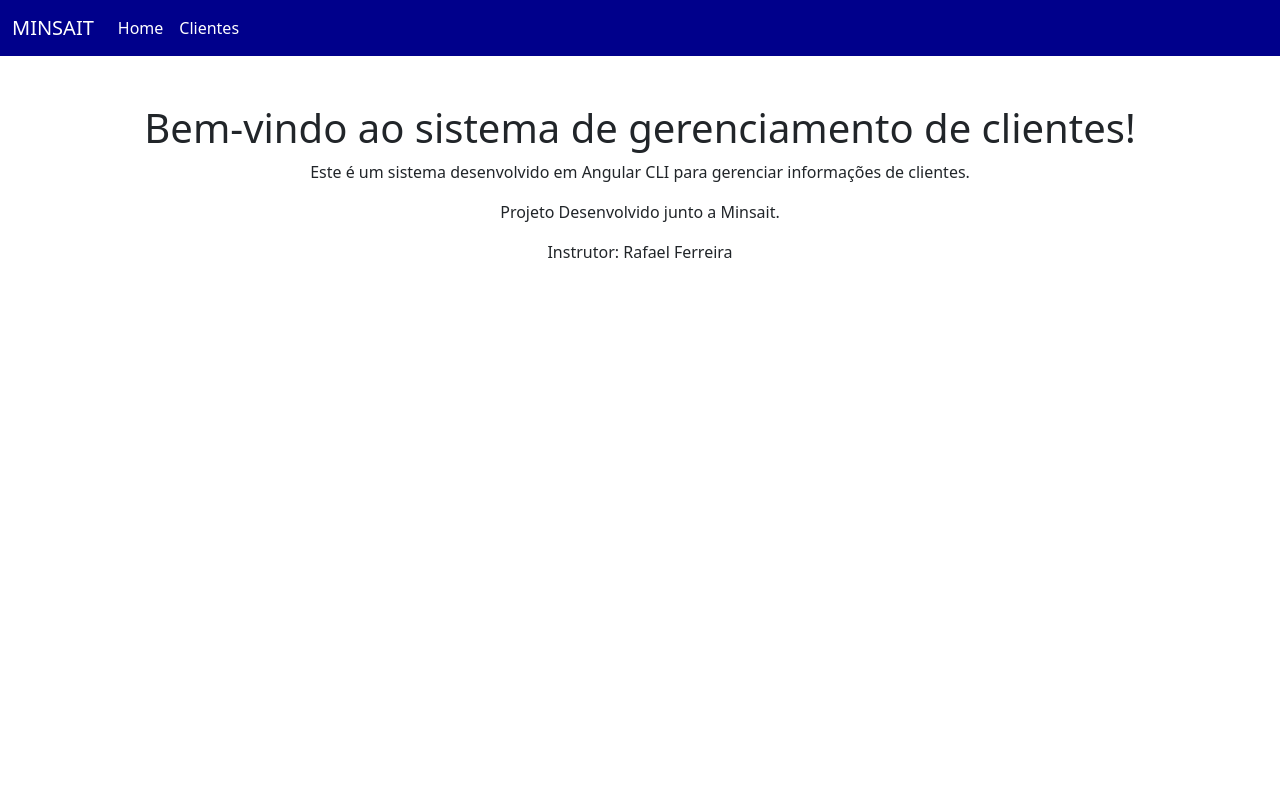
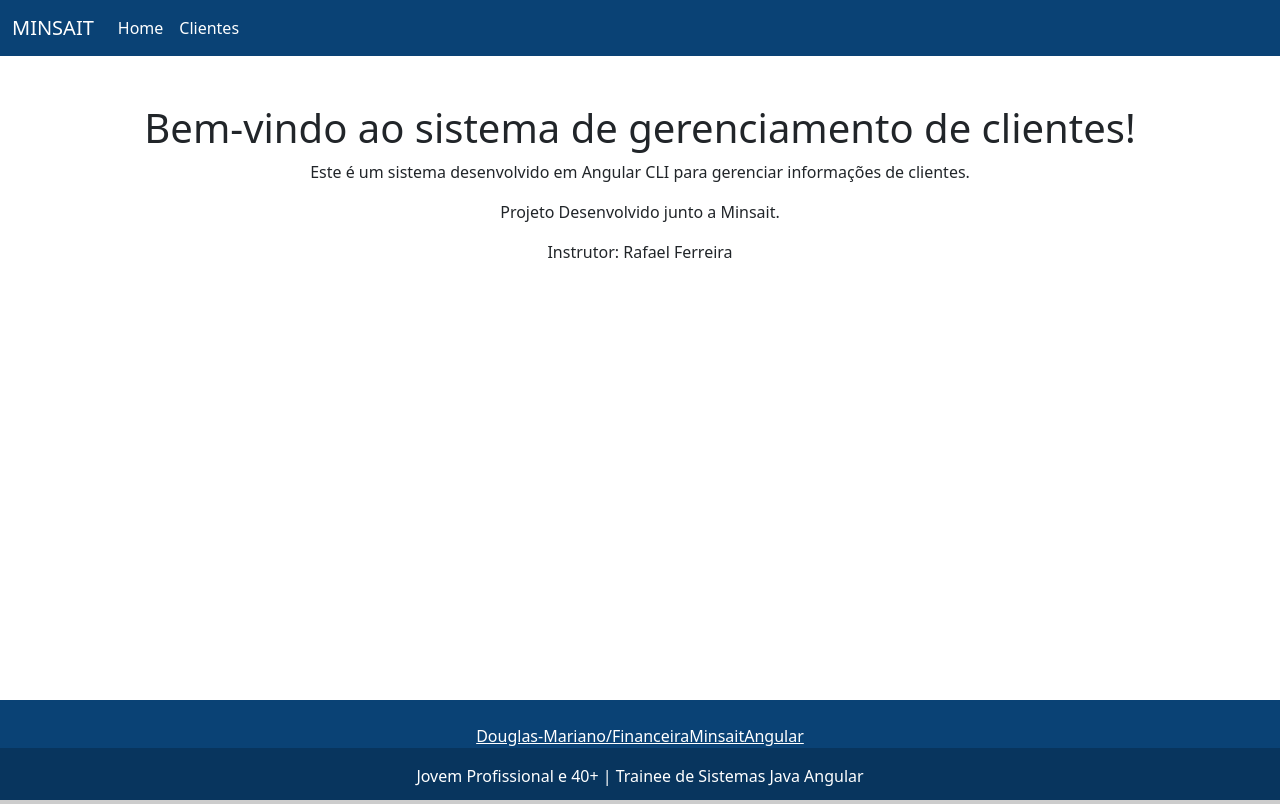
Before and after one commit to Douglas-Mariano/FinanceiraMinsaitAngular, an Angular app: page /home in a window 1280 px wide. Built offline with nearby package versions, Linux system fonts and the light colour scheme.

Commit message:
Adicionando Rodape

```diff
--- a/src/app/components/navbar/navbar.component.css
+++ b/src/app/components/navbar/navbar.component.css
@@ -0,0 +1,8 @@
+footer{
+  background: #ffab62;
+  width: 100%;
+  height: 100px;
+  position: absolute;
+  bottom: 0;
+  left: 0;
+  }
--- a/src/app/components/navbar/navbar.component.html
+++ b/src/app/components/navbar/navbar.component.html
@@ -1,4 +1,4 @@
-<nav class="navbar navbar-expand-lg" style="background-color: #00008B;">
+<nav class="navbar navbar-expand-lg" style="background-color: #0a4275;">
   <div class="container-fluid">
     <a class="navbar-brand" style="color: white;" routerLink="/home">
       MINSAIT
@@ -18,3 +18,11 @@
     </div>
   </div>
 </nav>
+<footer class="text-center text-white" style="background-color: #0a4275;">
+  <div class="container p-4 pb-0">
+    <section class="">
+      <a class="text-white" href="https://github.com/Douglas-Mariano/FinanceiraMinsaitAngular">Douglas-Mariano/FinanceiraMinsaitAngular</a>
+    </section>
+  </div>
+  <div class="text-center p-3" style="background-color: rgba(0, 0, 0, 0.2);">Jovem Profissional e 40+ | Trainee de Sistemas Java Angular</div>
+</footer>
```
